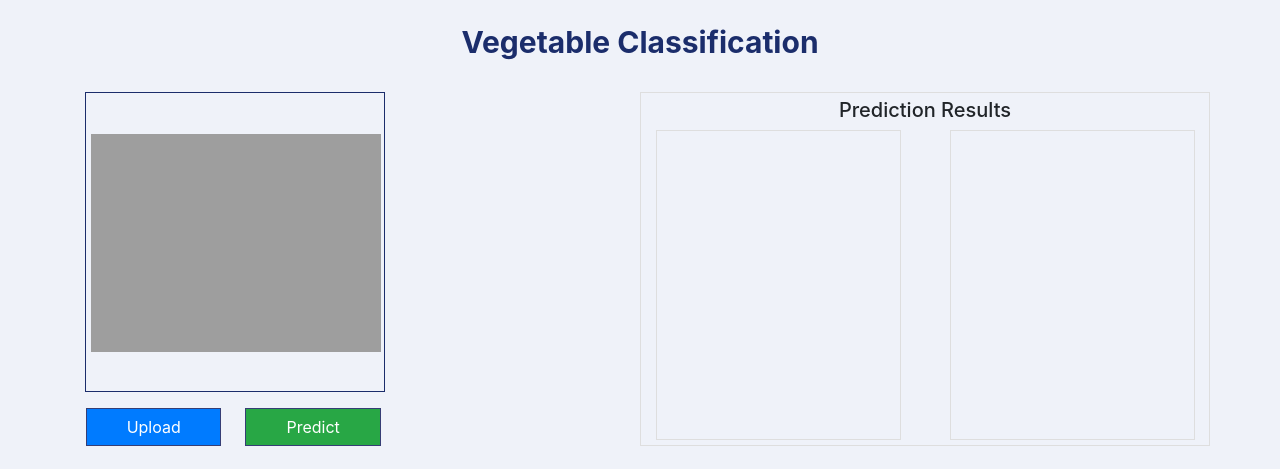
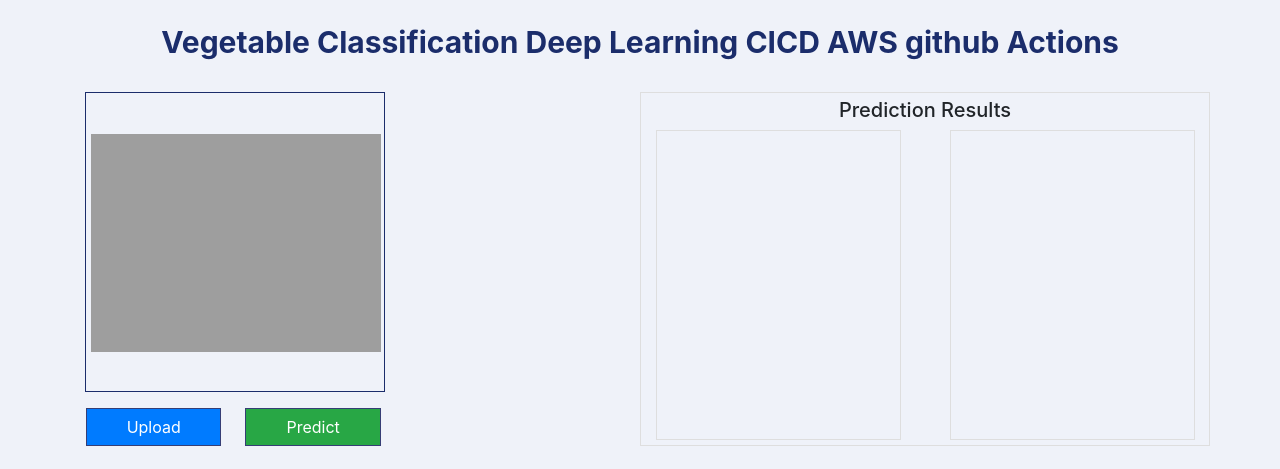
Before and after one commit to ChiranthSH007/DeepLearning_MLOPS_AWS_VegieClsfir, a Flask app: page / in a window 1280 px wide. Shown: the top 469 px of the page. Run offline with Flask 3, Linux system fonts and the light colour scheme; some libraries are stand-ins or nearby versions.

Commit message:
aws check

```diff
--- a/templates/index.html
+++ b/templates/index.html
@@ -160,7 +160,9 @@
   <body>
     <div class="main container">
       <section class="iupload">
-        <h3 class="text-center py-4">Vegetable Classification</h3>
+        <h3 class="text-center py-4">
+          Vegetable Classification Deep Learning CICD AWS github Actions
+        </h3>
         <div class="row">
           <div class="img-part col-md-6">
             <div class="image-part">
```
